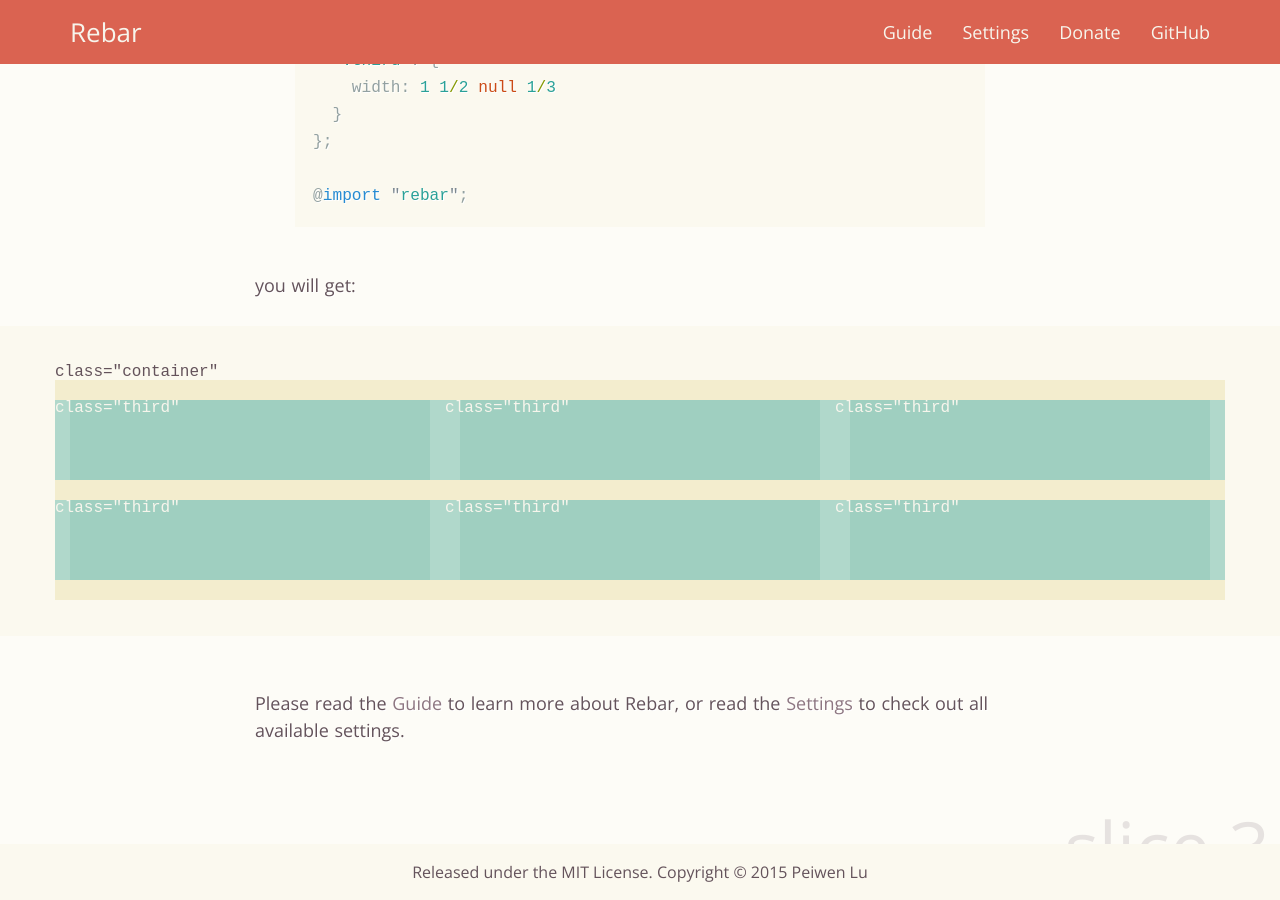
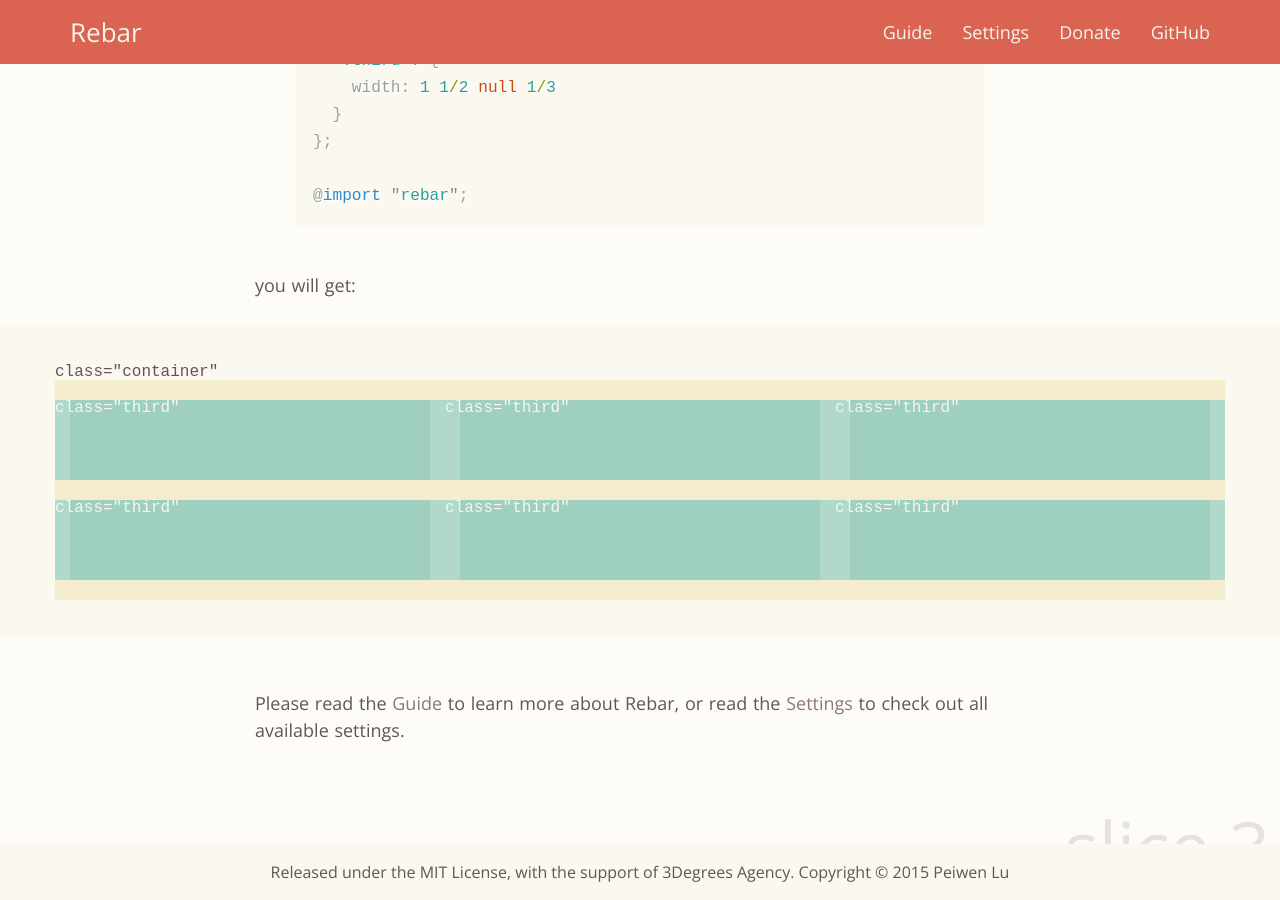
Before and after one commit to P233/rebar.io, a Jekyll site: the page built from index.html, in a window 1280 px wide and 900 px high, scrolled down 1851 px. Built offline with Jekyll 4.4.1, drawn with Linux system fonts in a browser that asks for light colours; some web fonts are replaced; comment, search, counter and statistics services are not loaded.

Commit message:
3Degrees credit
That's what I'd suggest Peiwen, but feel free to edit to your tastes!

(Sorry for issuing as a separate pull request…)

```diff
--- a/_layouts/default.html
+++ b/_layouts/default.html
@@ -28,7 +28,7 @@
 
   <footer id="footer">
     <div class="container-gutter escape">
-      <span>Released under the <a href="http://opensource.org/licenses/MIT" target="_blank">MIT License</a>.</span> <span>Copyright &copy; 2015 <a href="http://peiwen.lu" target="_blank">Peiwen Lu</a></span>
+      <span>Released under the <a href="http://opensource.org/licenses/MIT" target="_blank">MIT License</a>, with the support of <a href="http://www.3degreesagency.com">3Degrees Agency</a>.</span> <span>Copyright &copy; 2015 <a href="http://peiwen.lu" target="_blank">Peiwen Lu</a></span>
     </div>
   </footer>
 </body>
```
